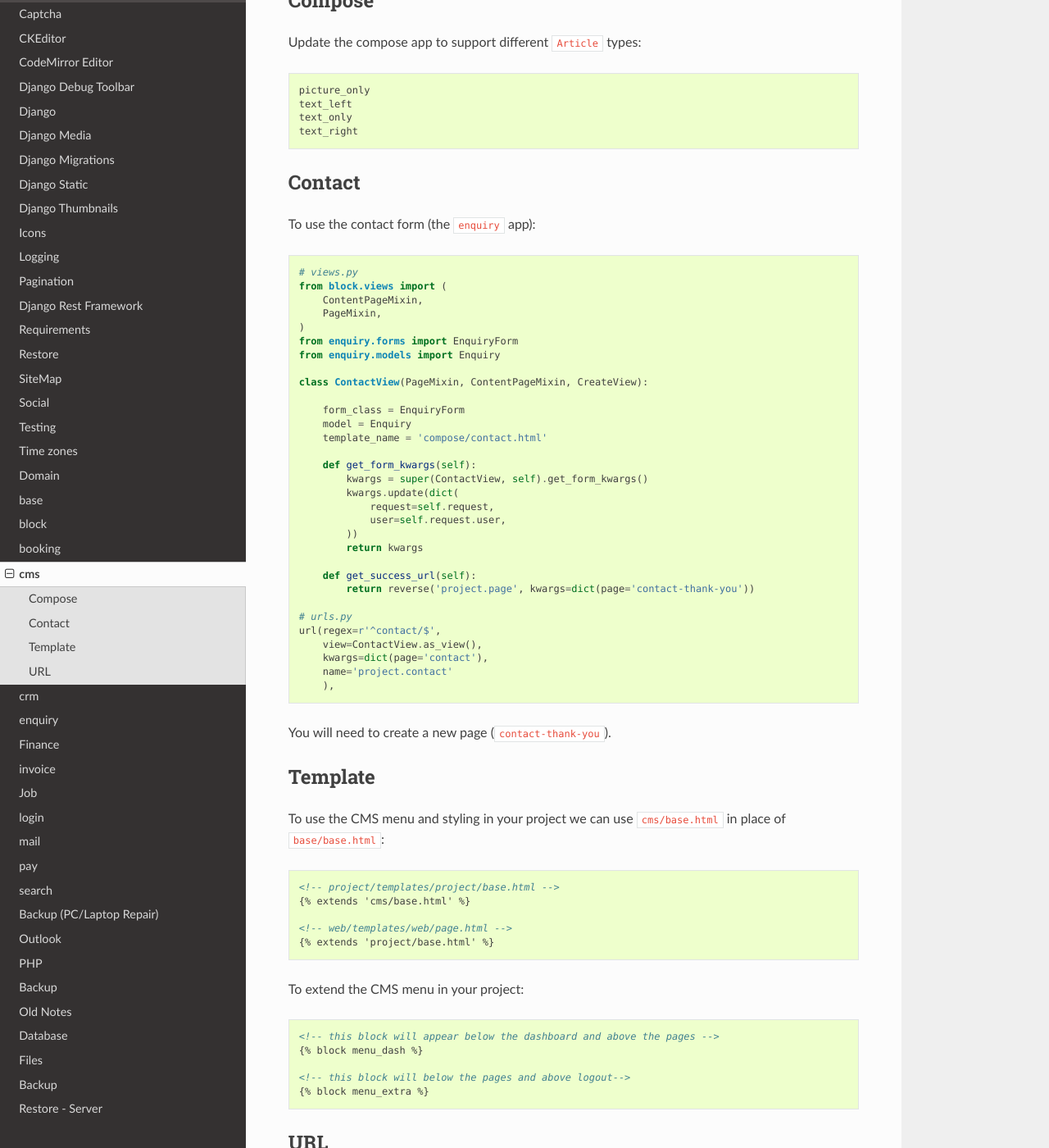
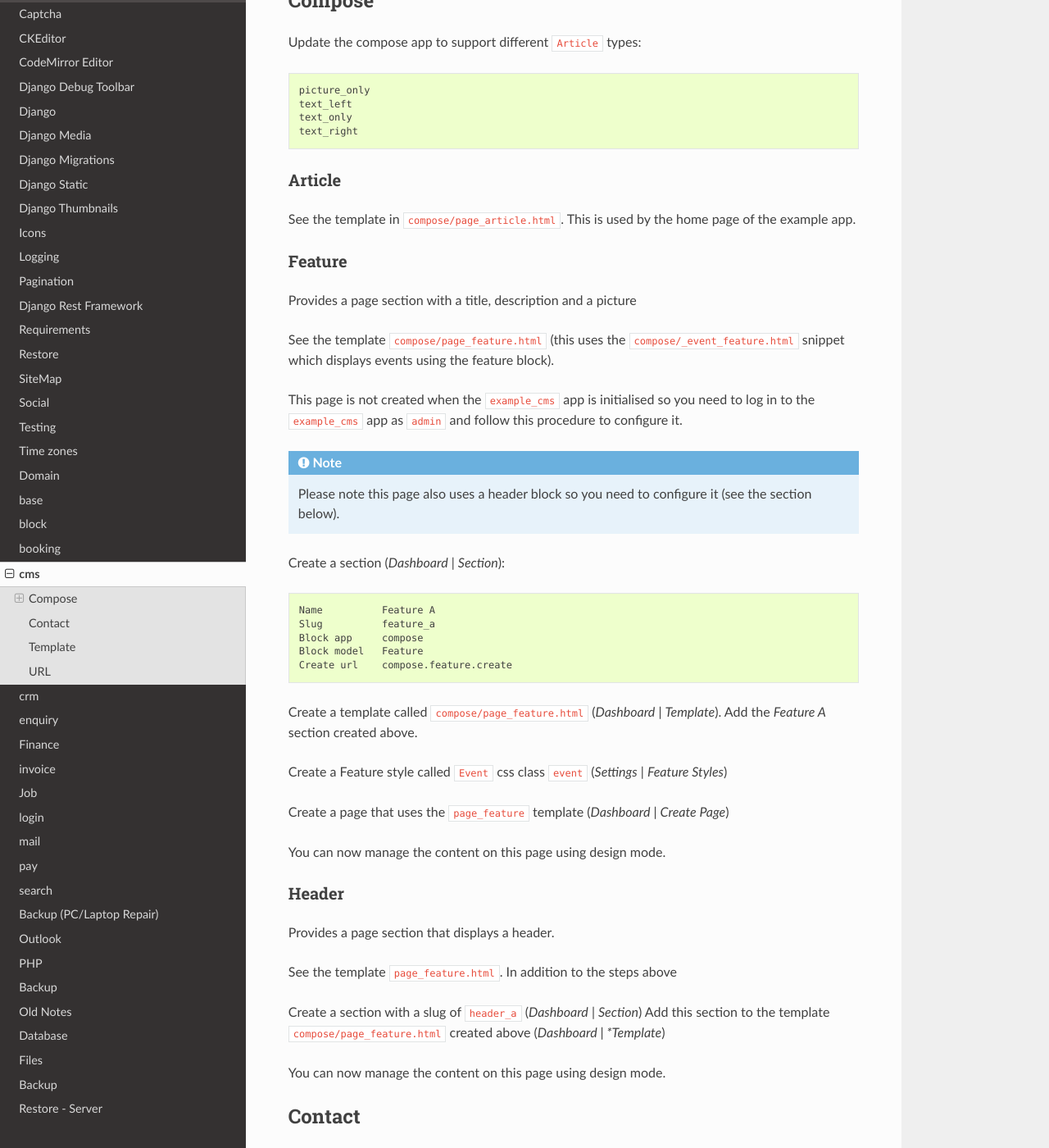
Before and after one commit to pkimber/old-docs-migrated-to-gitlab, a Sphinx documentation site: the page built from source/app-cms.rst, in a window 1280 px wide and 1400 px high, scrolled down 273 px. Shown: the whole window at 82% size. Built offline with Sphinx 7.4.7 and the Read the Docs theme 2.0.0, drawn with Linux system fonts in a browser that asks for light colours.

Commit message:
cms app #1011

```diff
--- a/source/app-cms.rst
+++ b/source/app-cms.rst
@@ -17,6 +17,60 @@
   text_left
   text_only
   text_right
+
+Article
+-------
+
+See the template in ``compose/page_article.html``.  This is used by the home
+page of the example app.
+
+Feature
+-------
+
+Provides a page section with a title, description and a picture
+
+See the template ``compose/page_feature.html`` (this uses the
+``compose/_event_feature.html`` snippet which displays events using the feature
+block).
+
+This page is not created when the ``example_cms`` app is initialised so you
+need to log in to the ``example_cms`` app as ``admin`` and follow this
+procedure to configure it.
+
+.. note:: Please note this page also uses a header block so you need to
+          configure it (see the section below).
+
+Create a section (*Dashboard* | *Section*)::
+
+  Name          Feature A
+  Slug          feature_a
+  Block app     compose
+  Block model   Feature
+  Create url    compose.feature.create
+
+Create a template called ``compose/page_feature.html`` (*Dashboard* |
+*Template*).  Add the *Feature A* section created above.
+
+Create a Feature style called ``Event`` css class ``event`` (*Settings* |
+*Feature Styles*)
+
+Create a page that uses the ``page_feature`` template (*Dashboard* | *Create
+Page*)
+
+You can now manage the content on this page using design mode.
+
+Header
+------
+
+Provides a page section that displays a header.
+
+See the template ``page_feature.html``. In addition to the steps above
+
+Create a section with a slug of ``header_a`` (*Dashboard* | *Section*) Add this
+section to the template ``compose/page_feature.html`` created above (*Dashboard
+| *Template*)
+
+You can now manage the content on this page using design mode.
 
 Contact
 =======
```
